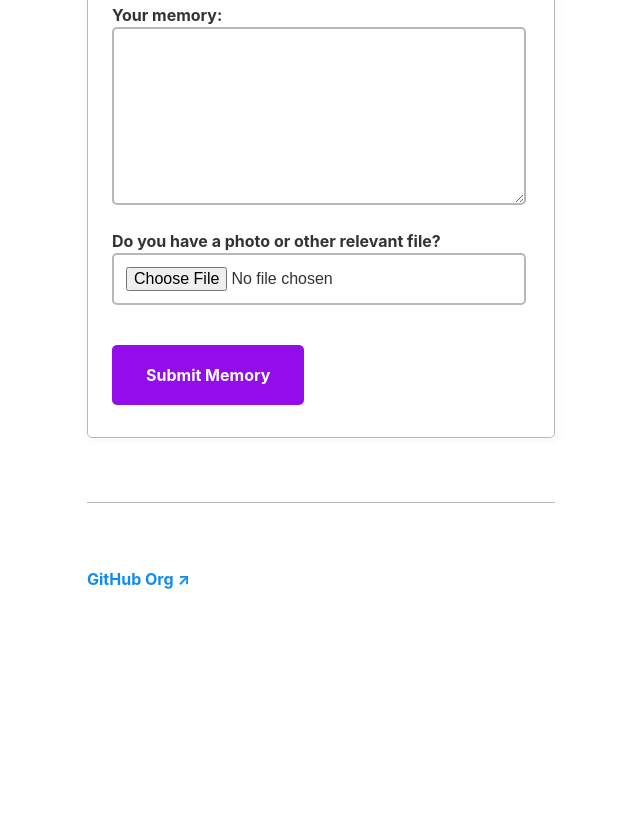
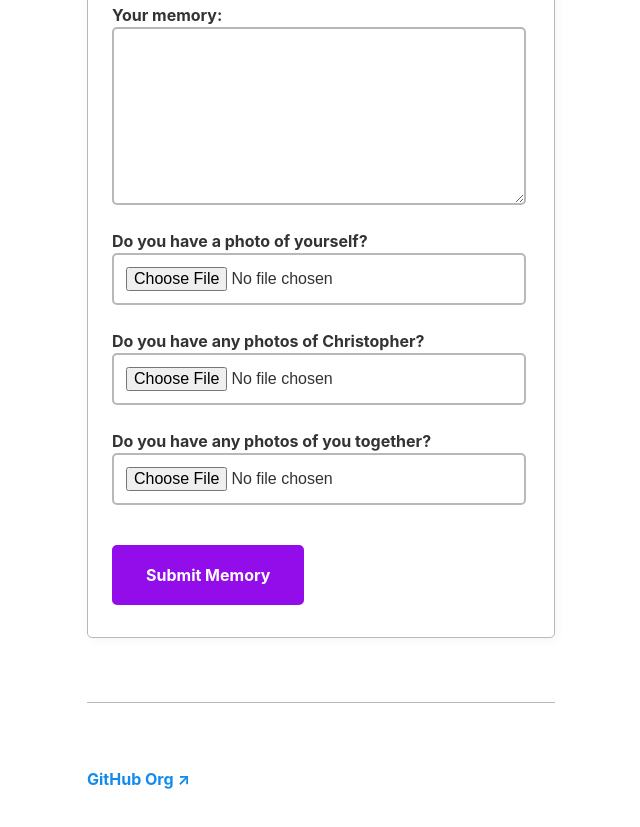
Before and after one commit to thankyouchristoperschmitt/submission_form, a plain HTML site: page index.html in a window 1280 px wide. Shown: the part 1473-2300 px from the top of the page, without its empty margins (319-959 px from the left). Before the commit the page ends 2112 px from the top, so only its background shows below. Drawn offline with Linux system fonts and the light colour scheme.

Commit message:
Add new inputs and remove old input
- Add file input for user photo
- Add file input for photos of user and Christopher
- Add file input for photos of Christopher
- Remove generic file input

```diff
--- a/index.html
+++ b/index.html
@@ -92,8 +92,18 @@
             </label>
 
             <label>
-              Do you have a photo or other relevant file?
-              <input type="file" name="file-attachment" />
+              Do you have a photo of yourself?
+              <input type="file" name="avatar-file" />
+            </label>
+
+            <label>
+              Do you have any photos of Christopher?
+              <input type="file" name="christopher-photo-file" />
+            </label>
+
+            <label>
+              Do you have any photos of you together?
+              <input type="file" name="photos-together-file" />
             </label>
 
             <button type="submit">Submit Memory</button>
```
